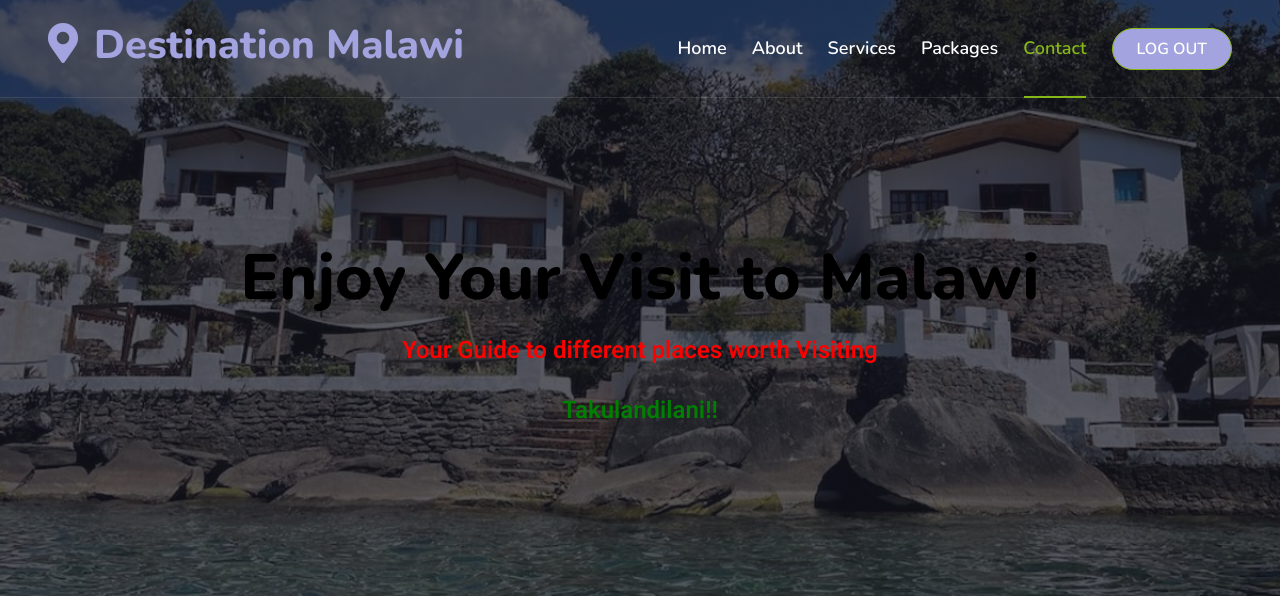
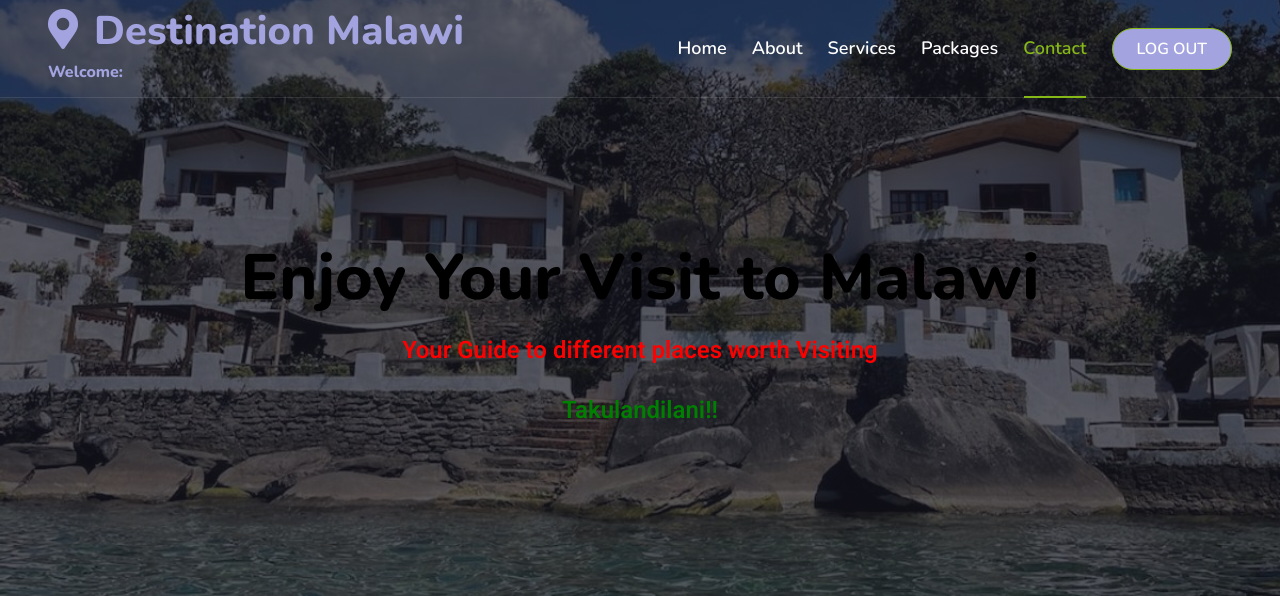
Before and after one commit to manzy1/Destination_Malawi, a PHP site: page /Destination_Malawi/booking.php in a window 1280 px wide. Shown: the top 596 px of the page. Run offline with PHP 8.4, Linux system fonts and the light colour scheme; some libraries are stand-ins or nearby versions.

Commit message:
added new feature

```diff
--- a/booking.php
+++ b/booking.php
@@ -56,7 +56,7 @@
         <nav class="navbar navbar-expand-lg navbar-light px-4 px-lg-5 py-3 py-lg-0">
             <a href="" class="navbar-brand p-0">
                 <h1 style="color: rgb(163, 163, 223);"><i class="fa fa-map-marker-alt me-3"></i>Destination Malawi</h1>
-
+                <h6 style="color: rgb(163, 163, 223);">Welcome: </h6>
 
                 <!-- <img src="img/logo.png" alt="Logo"> -->
             </a>
```
